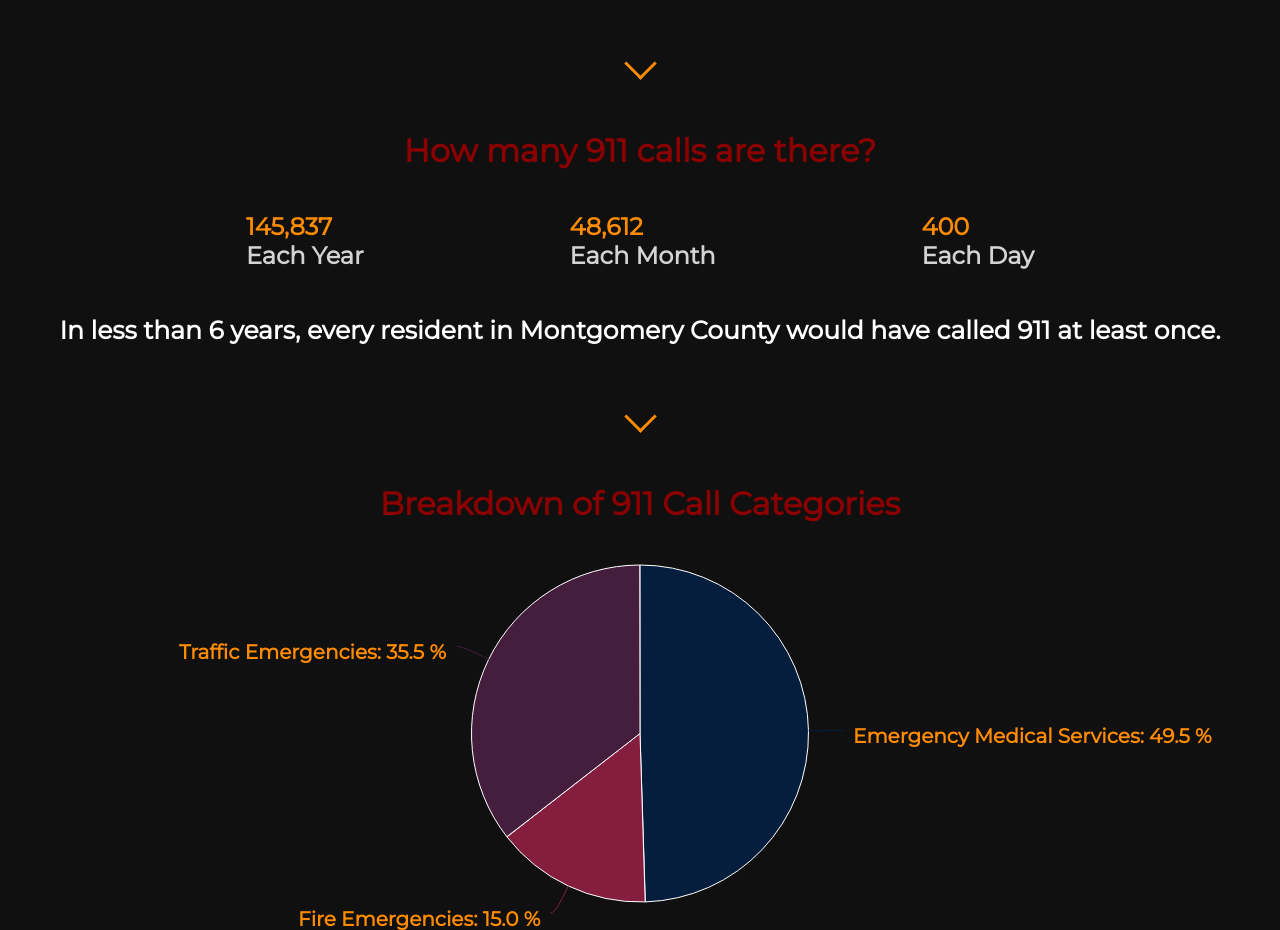
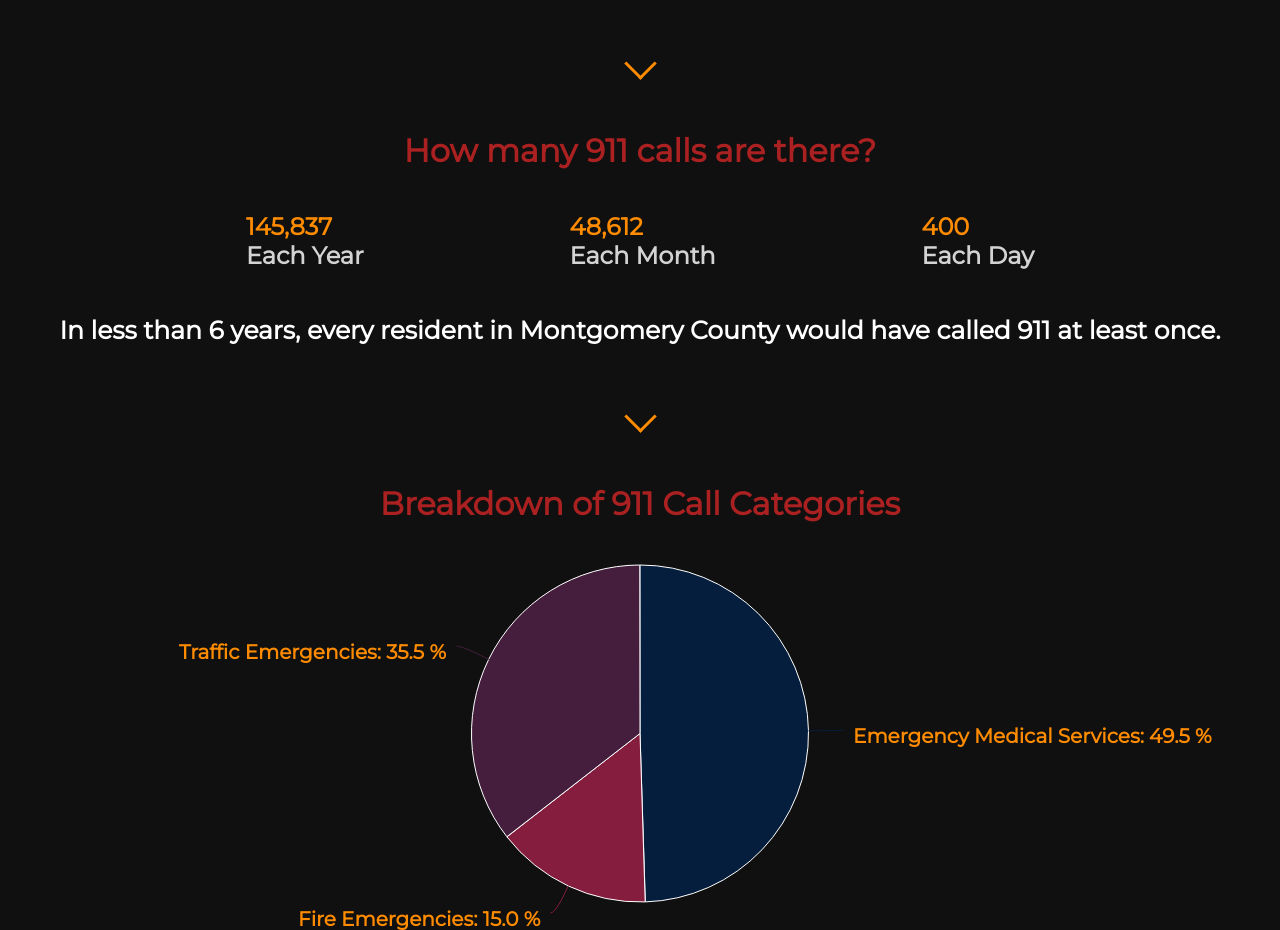
Before and after one commit to isacmlee/whats-your-emergency, a plain HTML site: page index.html in a window 1280 px wide. Shown: the part 1220-2150 px from the top of the page. Drawn offline with nearby package versions, Linux system fonts and the light colour scheme.

Commit message:
title color

```diff
--- a/styles/styles.css
+++ b/styles/styles.css
@@ -38,7 +38,7 @@ h4 {
 #graph-title {
     font-family: 'Montserrat', sans-serif;
     background-color: #101010;
-    color: darkred;
+    color: rgb(171,33,33);
     text-align: center;
 }
 
```
